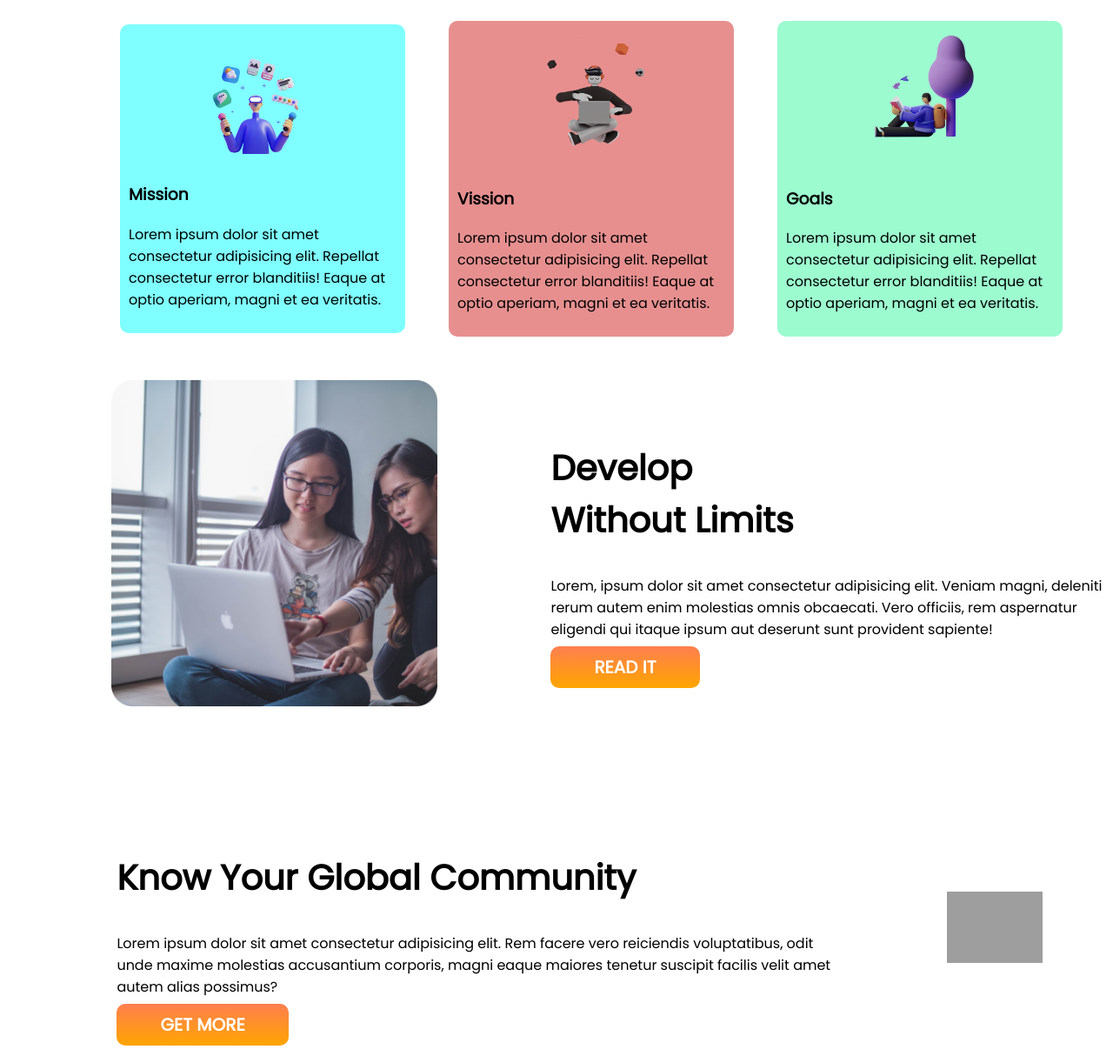
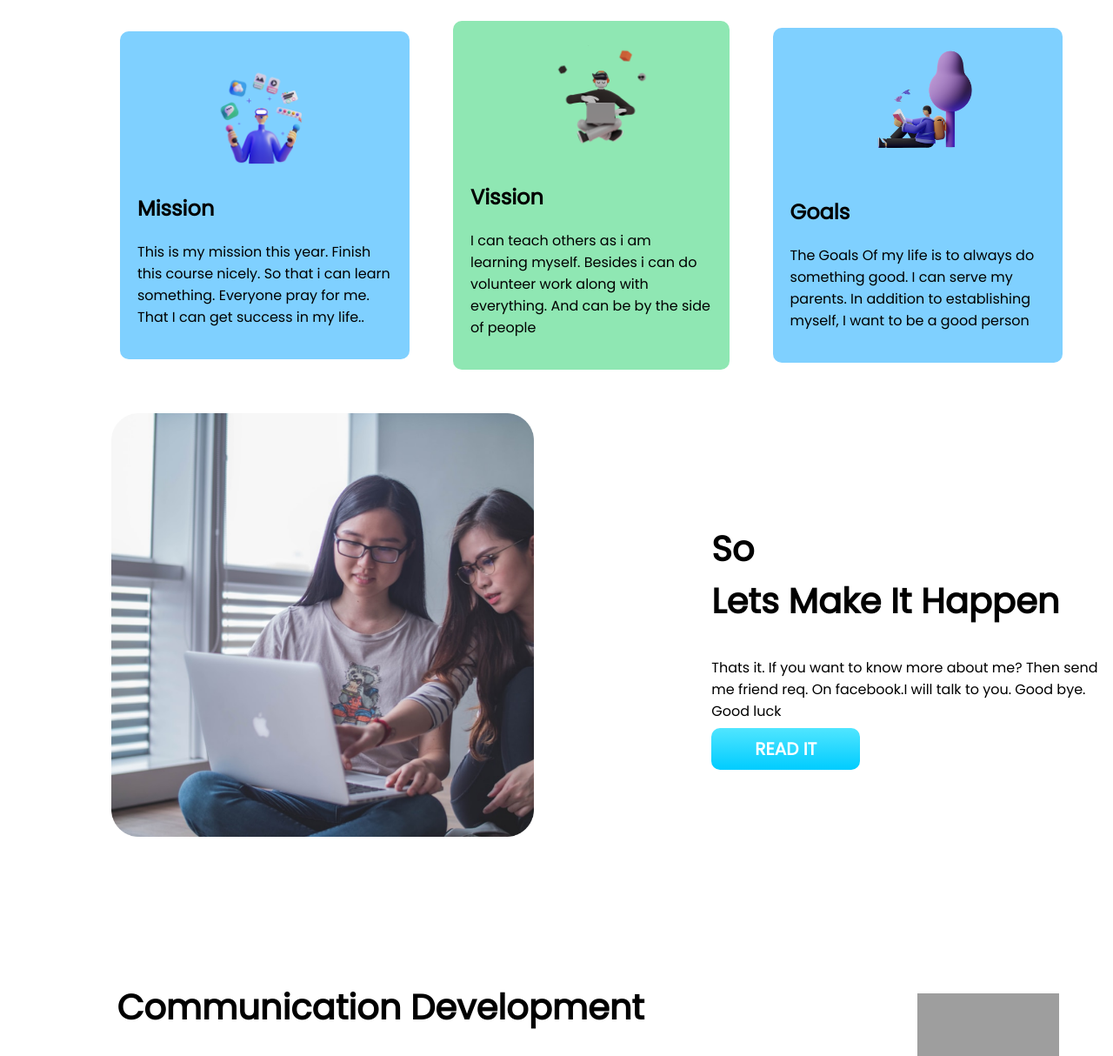
Before and after one commit to Assad4500/First-Assignment-repo, a plain HTML site: page index.html in a window 1280 px wide. Shown: the part 588-1802 px from the top of the page at 87% size. Drawn offline with Linux system fonts and the light colour scheme; grey boxes are pictures that could not be loaded; files whose address does not match are found by name.

Commit message:
last-adding

```diff
--- a/index.html
+++ b/index.html
@@ -14,23 +14,26 @@
     <link href="https://fonts.googleapis.com/css2?family=Merriweather:ital,wght@1,700&family=Poppins&display=swap"
         rel="stylesheet">
     <!-- google fonts link -->
+    <!-- fav icon -->
+    <link rel="icon" type="/images" href="/images/pictures/icon.png">
+    <!-- fav icon -->
 
     <title>First Assignment</title>
 </head>
 
 <body>
     <section>
-        <div class="Stay">
+        <div class="First-Title">
             <h1>Stay Focused on</h1>
             <h1><span class="title">Mission 2022</span></h1>
-            <p>My goal in 2022 is to become a skilled developer. And to succeed by working hard</p>
+            <p>My goal in 2022 is to become a skilled developer.And to succeed by working hard.</p>
             <a class="link-button" href="https://www.facebook.com/assaduzz.jaman.1">EXPLORE NOW</a>
             <h3>Scroll Down to Explore more about me......</h3>
         </div>
-        <div class="img"><img src="images/person/Round.png" height="400px" width="400"></div>
+        <div class="img"><img src="/images/person/assad.png" height="400px" width="400"></div>
     </section>
 
-    <h1 class="mission">My Mission in 2022</h1>
+    <h1 class="mission">My Mission in <span class="Year-color"> 2022</span> </h1>
 
 
     <section>
@@ -38,23 +41,23 @@
         <div class="my-mission">
             <div class="mission1">
                 <img src="/images//illustrators/illustrator-1.png" alt="">
-                <h3>Mission</h3>
-                <p>Lorem ipsum dolor sit amet consectetur adipisicing elit. Repellat consectetur error blanditiis! Eaque
-                    at optio aperiam, magni et ea veritatis.</p>
+                <h2>Mission</h2>
+                <p>This is my mission this year. Finish this course nicely. So that i can learn something. Everyone pray
+                    for me. That I can get success in my life..</p>
             </div>
 
             <div class="mission2">
                 <img src="/images//illustrators/illustrator-2.png" alt="">
-                <h3>Vission</h3>
-                <p>Lorem ipsum dolor sit amet consectetur adipisicing elit. Repellat consectetur error blanditiis! Eaque
-                    at optio aperiam, magni et ea veritatis.</p>
+                <h2>Vission</h2>
+                <p>I can teach others as i am learning myself. Besides i can do volunteer work along with everything.
+                    And can be by the side of people</p>
             </div>
 
             <div class="mission3">
                 <img src="/images//illustrators/illustrator-3.png" alt="">
-                <h3>Goals</h3>
-                <p>Lorem ipsum dolor sit amet consectetur adipisicing elit. Repellat consectetur error blanditiis! Eaque
-                    at optio aperiam, magni et ea veritatis.</p>
+                <h2>Goals</h2>
+                <p>The Goals Of my life is to always do something good. I can serve my parents. In addition to
+                    establishing myself, I want to be a good person</p>
 
             </div>
 
@@ -67,10 +70,9 @@
                 <img src="/images/pictures/coding.png" alt="">
             </div>
             <div class="details">
-                <h1>Develop <br> Without Limits</h1>
-                <P>Lorem, ipsum dolor sit amet consectetur adipisicing elit. Veniam magni, deleniti rerum autem enim
-                    molestias omnis obcaecati. Vero officiis, rem aspernatur eligendi qui itaque ipsum aut deserunt sunt
-                    provident sapiente!</P>
+                <h1> So <br> Lets Make It Happen</h1>
+                <P>Thats it. If you want to know more about me? Then send me friend req. On facebook.I will talk to you.
+                    Good bye. Good luck</P>
                 <a class="link-button" href="https://www.facebook.com/assaduzz.jaman.1">READ IT</a>
             </div>
 
@@ -80,10 +82,9 @@
 
     <section class="global">
         <div class="mission4">
-            <h1>Know Your Global Community</h1>
-            <p>Lorem ipsum dolor sit amet consectetur adipisicing elit. Rem facere vero reiciendis voluptatibus, odit
-                unde maxime molestias accusantium corporis, magni eaque maiores tenetur suscipit facilis velit amet
-                autem alias possimus?</p>
+            <h1>Communication Development</h1>
+            <p>You have build your communication skill. That is very much important.You need more than luck to succeed
+                in affiliate business. you have to get along well with everyone. It reveals a lot.</p>
             <a class="link-button" href="https://www.facebook.com/assaduzz.jaman.1">GET MORE</a>
 
         </div>
@@ -96,7 +97,7 @@
     <section>
         <div class="footer">
             <h1>Mission <span class="footer-text">2022</span></h1>
-            <p>alriglsdfj</p>
+            <p>@Assadujjaman-Bio-Data@</p>
         </div>
     </section>
 
--- a/style.css
+++ b/style.css
@@ -12,7 +12,7 @@ a{
 }
 
 .title{
-    color:coral;
+    color:rgba(80, 200, 255, 0.938);
 }
 
 
@@ -22,11 +22,10 @@ section{
 }
 
 
-.Stay{
+.First-Title{
     width: 50%;
     padding-left: 10%;
 }
-
 
 .img{
     width: 50%;
@@ -35,10 +34,9 @@ section{
     padding-top: 5%;
 }
 
-
 .link-button{
     border-radius: 10px;
-    background-image: linear-gradient(coral,orange);
+    background-image: linear-gradient(#50e5ff,#00ccff);
     font-weight: bold;
     padding: 10px 50px;
     font-size: 20px;
@@ -51,7 +49,9 @@ section{
     font-weight: 700;
     padding-bottom: 20px;
 }
-
+.Year-color{
+    color:rgba(80, 200, 255, 0.938);
+}
 .my-mission{
  display: flex;
  align-items: center;
@@ -66,21 +66,21 @@ section{
 }
 
 .mission1{
-    background-color: rgba(0, 255, 255, 0.5);
+    background-color: rgba(0, 162, 255, 0.5);
     border-radius: 10px;
-    padding: 10px;
+    padding: 20px;
     margin-right: 50px;
 }
 .mission2{
-    background-color: rgba(207, 32, 32, 0.5);
+    background-color: rgba(32, 207, 105, 0.5);
     border-radius: 10px;
-    padding: 10px;
+    padding: 20px;
     margin-right: 50px;
 }
 .mission3{
-    background-color: rgba(59, 247, 159, 0.5);
+     background-color: rgba(0, 162, 255, 0.5);
 border-radius: 10px;
-    padding: 10px;
+    padding: 20px;
     margin-right: 50px;
 }
 
@@ -102,7 +102,7 @@ border-radius: 10px;
     margin: 10%;
 }
 .mission5 img{
-    width: 60%;
+    width: 75%;
 }
 .global{
     display: flex;
```
Also changed, not shown: images/person/assad.png (added), images/pictures/icon.png (added).
